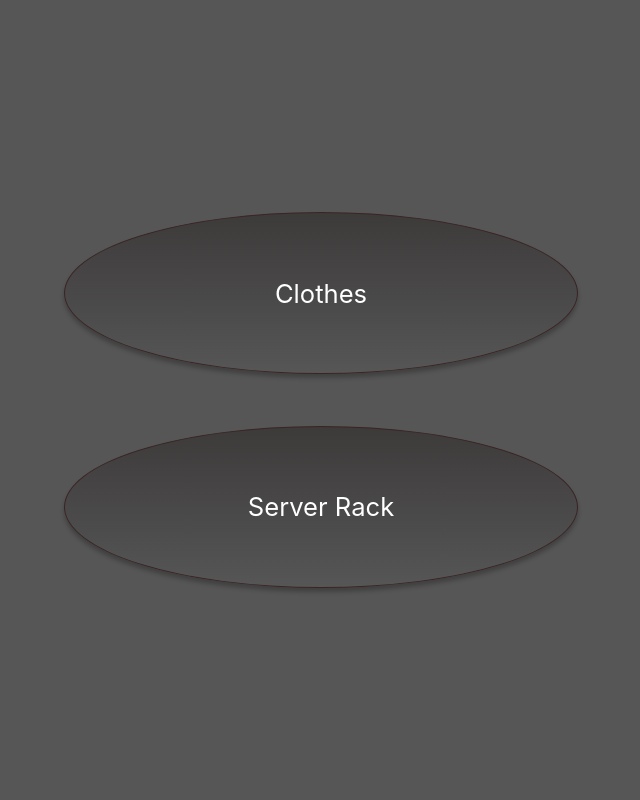
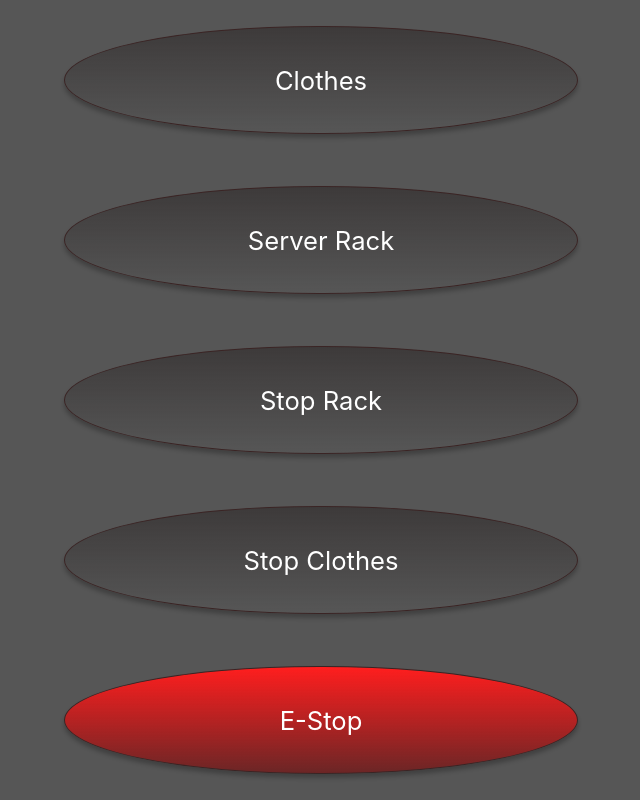
Before and after one commit to 830008/closetsys, a website: page static/index.html in a window 1280 px wide. Shown: the whole page, without its empty margins (319-959 px from the left). Drawn offline with nearby package versions, Linux system fonts and the light colour scheme.

Commit message:
Add more handling

```diff
--- a/static/index.html
+++ b/static/index.html
@@ -30,11 +30,30 @@
             font-size: 2vw;
             cursor: pointer;
         }
+        .estop {
+            display: flex;
+            flex-direction: column;
+            align-items: center;
+            justify-content: center;
+            width: 40vw;
+            height: 20vh;
+            margin: 1em;
+            background: linear-gradient(180deg, #ff1e1e 0%, rgba(124, 0, 0, 0.56) 100%);
+            box-shadow: 0px 4px 4px rgba(0, 0, 0, 0.25);
+            border-radius: 50%;
+            border: 1px #3A2424 solid;
+            color: white;
+            font-size: 2vw;
+            cursor: pointer;
+        }
     </style>
 </head>
 <body>
     <div id="clothesButton" class="control" onclick="clothesToggle()">Clothes</div>
     <div id="rackButton" class="control" onclick="rackToggle()">Server Rack</div>
+    <div id="stopRack" class="control" onclick="rackStop()">Stop Rack</div>
+    <div id="stopClothes" class="control" onclick="clothesStop()">Stop Clothes</div>
+    <div id="estop" class="estop" onclick="estop()">E-Stop</div>
 
     <script>
         var states = {
@@ -63,6 +82,15 @@
 
             });
         }
+        function rackStop() {
+            var action = states.rack === 'off'
+            $.post('/relay/4/' + action, function(data) {
+                $.post('/relay/5/' + action, function(data) {
+                    alert("Rack Stopped")
+                });
+
+            });
+        }
         function clothesToggle() {
             var action = states.rack === 'on' ? 'off' : 'on';
             states.rack = action;
@@ -75,6 +103,20 @@
 
             });
         }
+        function clothesStop() {
+            var action = states.rack === 'off'
+            $.post('/relay/2/' + action, function(data) {
+                $.post('/relay/3/' + action, function(data) {
+                    alert("Clothes Stopped")
+                });
+
+            });
+        }
+        function estop() {
+            $.post('/estop', function(data) {
+                alert(data);
+            });
+        }
         function controlRelay(id) {
             var action = relayStates[id] === 'on' ? 'off' : 'on';
             relayStates[id] = action;
```
Also changed, not shown: index.js (+7 -0 lines).
